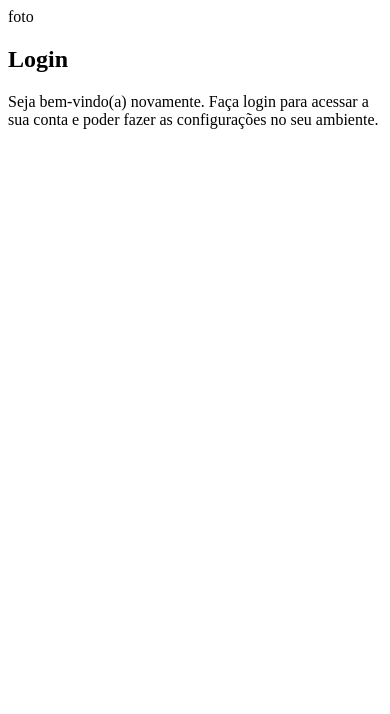
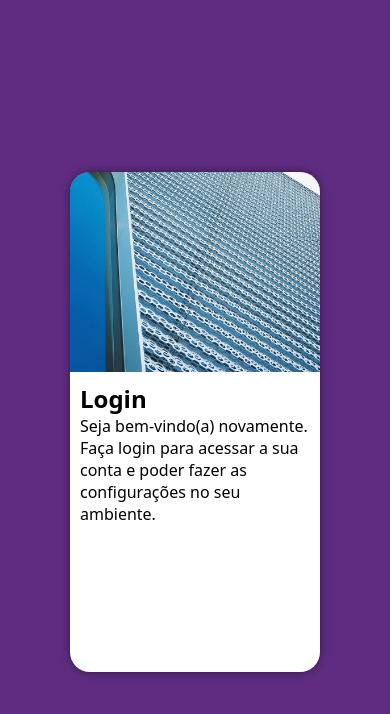
Before and after one commit to ElsonFelipe/projeto-login, a plain HTML site: page index.html in a window 390 px wide. Drawn offline with Linux system fonts and the light colour scheme.

Commit message:
Criado base mobile

```diff
--- a/estilos/style.css
+++ b/estilos/style.css
@@ -5,3 +5,49 @@
     Verde: #49a09d
     Lilás: #5f2c82
 */
+
+* {
+    font-family: system-ui, -apple-system, BlinkMacSystemFont, 'Segoe UI', Roboto, Oxygen, Ubuntu, Cantarell, 'Open Sans', 'Helvetica Neue', sans-serif;
+    padding: 0px;
+    margin: 0px;
+    box-sizing: border-box;
+}
+
+body, html {
+    background-color: #5f2c82;
+    height: 100vh;
+    width: 100vw;
+}
+
+main {
+    position: relative;
+    height: 100vh;
+    width: 100vw;
+}
+
+section#login {
+    position: absolute;
+    top: 50%;
+    left: 50%;
+    transform: translate(-50%, -50%);
+    overflow: hidden;
+
+    background-color: white;
+    width: 250px;
+    height: 500px;
+    border-radius: 20px;
+    box-shadow: 0px 0px 10px rgba(0, 0, 0, 0.450);
+}
+
+section#login > div#imagem {
+    display: block;
+    background: #5f2c82 url(../imagens/metal.jpg) no-repeat;
+    background-size: cover;
+    background-position: left bottom;
+    height: 200px;
+}
+
+section#login > div#formulario {
+    display: block;
+    padding: 10px;
+}
--- a/index.html
+++ b/index.html
@@ -10,7 +10,7 @@
     <main>
         <section id="login">
             <div id="imagem">
-                foto
+                <!-- Aqui vai a imagem nas CSS -->
             </div>
             <div id="formulario">
                 <h1>Login</h1>
```
